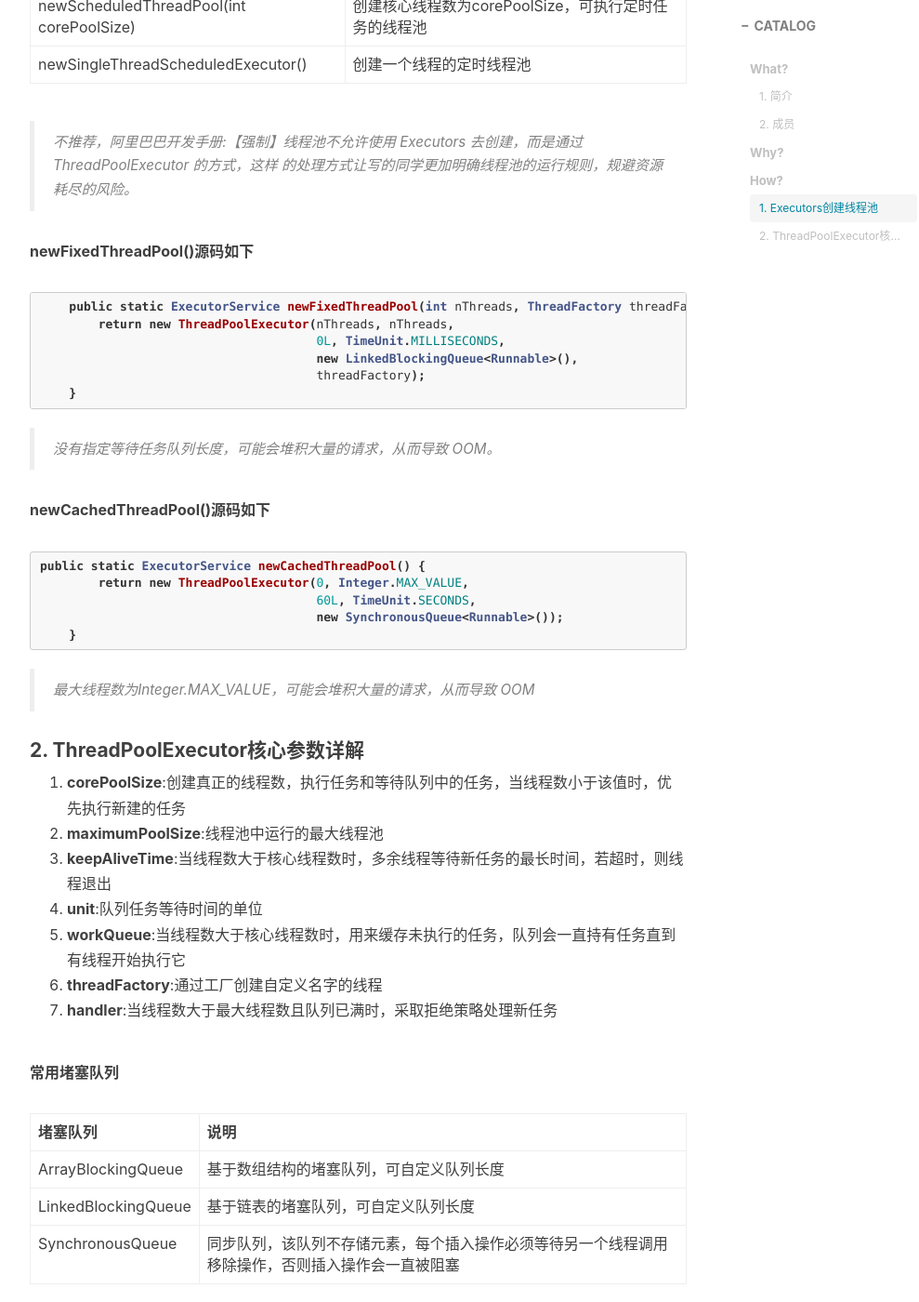
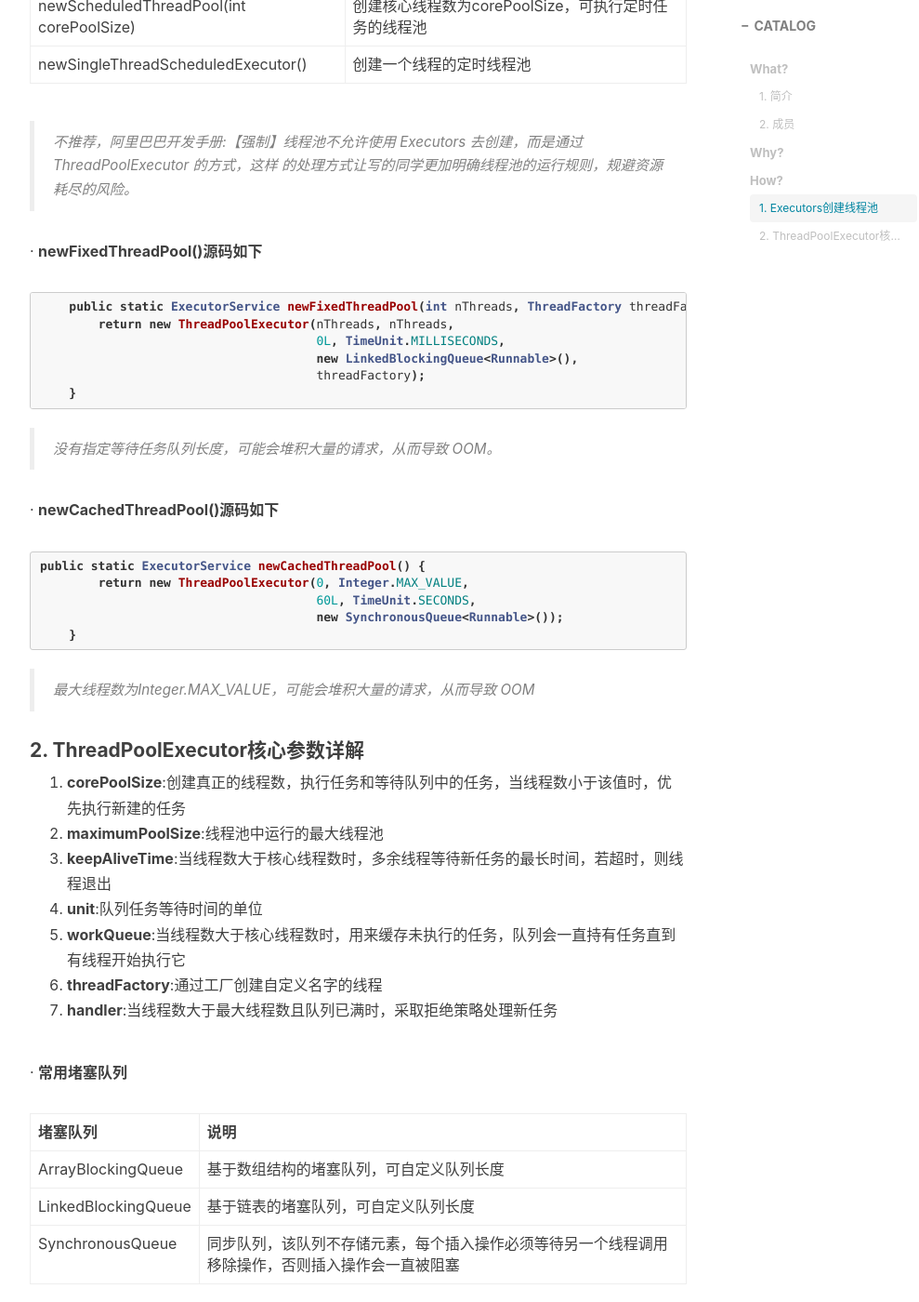
Before and after one commit to whvixd/qilixiang.github.io, a Jekyll site: the page built from _posts/2020-05-07-thread-pool.md, in a window 1280 px wide and 1400 px high, scrolled down 1724 px. Shown: the whole window at 93% size, without its empty margins (233-1222 px from the left). Built offline with Jekyll 4.4.1, drawn with Linux system fonts in a browser that asks for light colours; nearby versions of some CDN libraries; comment, search, counter and statistics services are not loaded.

Commit message:
优化博客

````diff
--- a/_posts/2020-05-07-thread-pool.md
+++ b/_posts/2020-05-07-thread-pool.md
@@ -53,7 +53,7 @@ newSingleThreadScheduledExecutor()|创建一个线程的定时线程池
 > 不推荐，阿里巴巴开发手册:【强制】线程池不允许使用 Executors 去创建，而是通过 ThreadPoolExecutor 的方式，这样
 的处理方式让写的同学更加明确线程池的运行规则，规避资源耗尽的风险。
 
-**newFixedThreadPool()源码如下**
+· **newFixedThreadPool()源码如下**
 
 ```java
     public static ExecutorService newFixedThreadPool(int nThreads, ThreadFactory threadFactory) {
@@ -65,7 +65,7 @@ newSingleThreadScheduledExecutor()|创建一个线程的定时线程池
 ```
 > 没有指定等待任务队列长度，可能会堆积大量的请求，从而导致 OOM。
 
-**newCachedThreadPool()源码如下**
+· **newCachedThreadPool()源码如下**
 
 ```java
 public static ExecutorService newCachedThreadPool() {
@@ -85,7 +85,7 @@ public static ExecutorService newCachedThreadPool() {
 6. **threadFactory**:通过工厂创建自定义名字的线程
 7. **handler**:当线程数大于最大线程数且队列已满时，采取拒绝策略处理新任务
 
-**常用堵塞队列**
+· **常用堵塞队列**
 
 堵塞队列 | 说明
 ---|---
@@ -93,7 +93,7 @@ ArrayBlockingQueue|基于数组结构的堵塞队列，可自定义队列长度
 LinkedBlockingQueue|基于链表的堵塞队列，可自定义队列长度
 SynchronousQueue|同步队列，该队列不存储元素，每个插入操作必须等待另一个线程调用移除操作，否则插入操作会一直被阻塞
 
-**ThreadPoolExecutor提供四种拒绝策略**
+· **ThreadPoolExecutor提供四种拒绝策略**
 
 拒绝策略 | 说明
 ---|---
````
